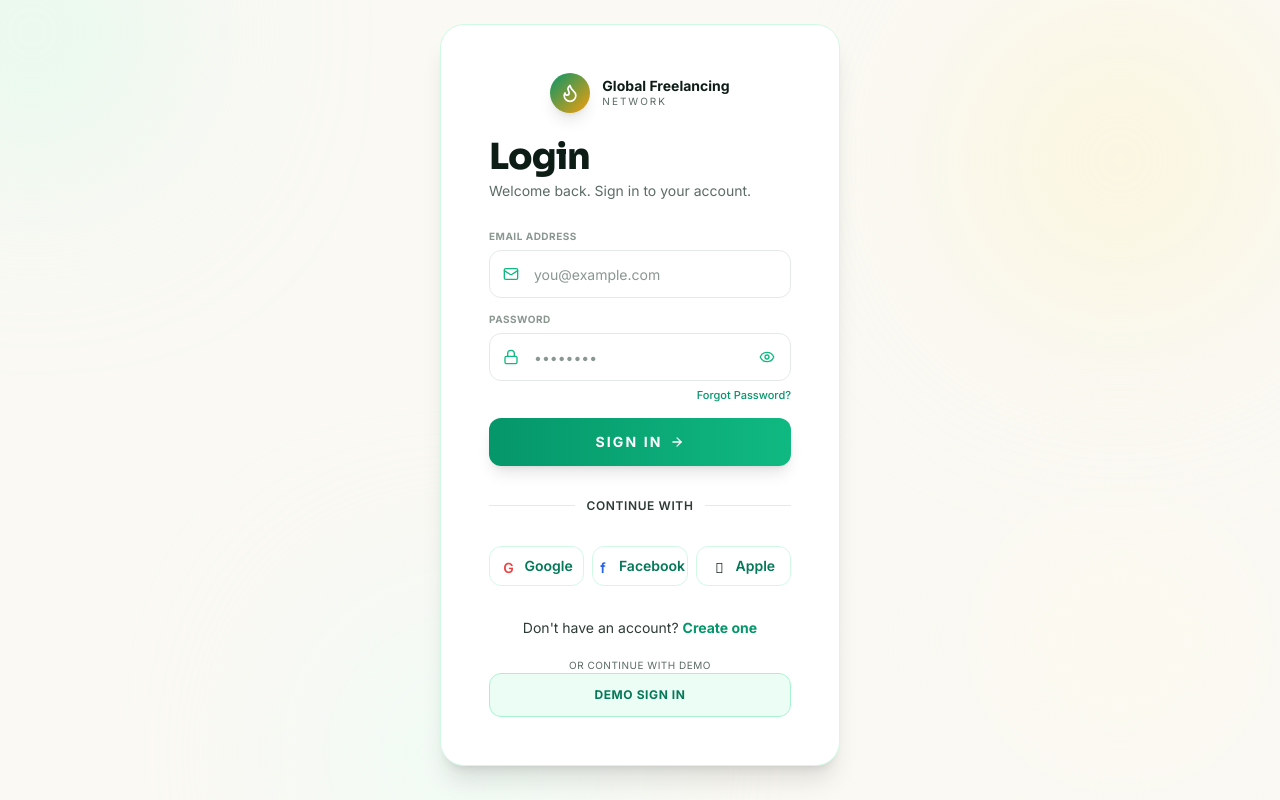
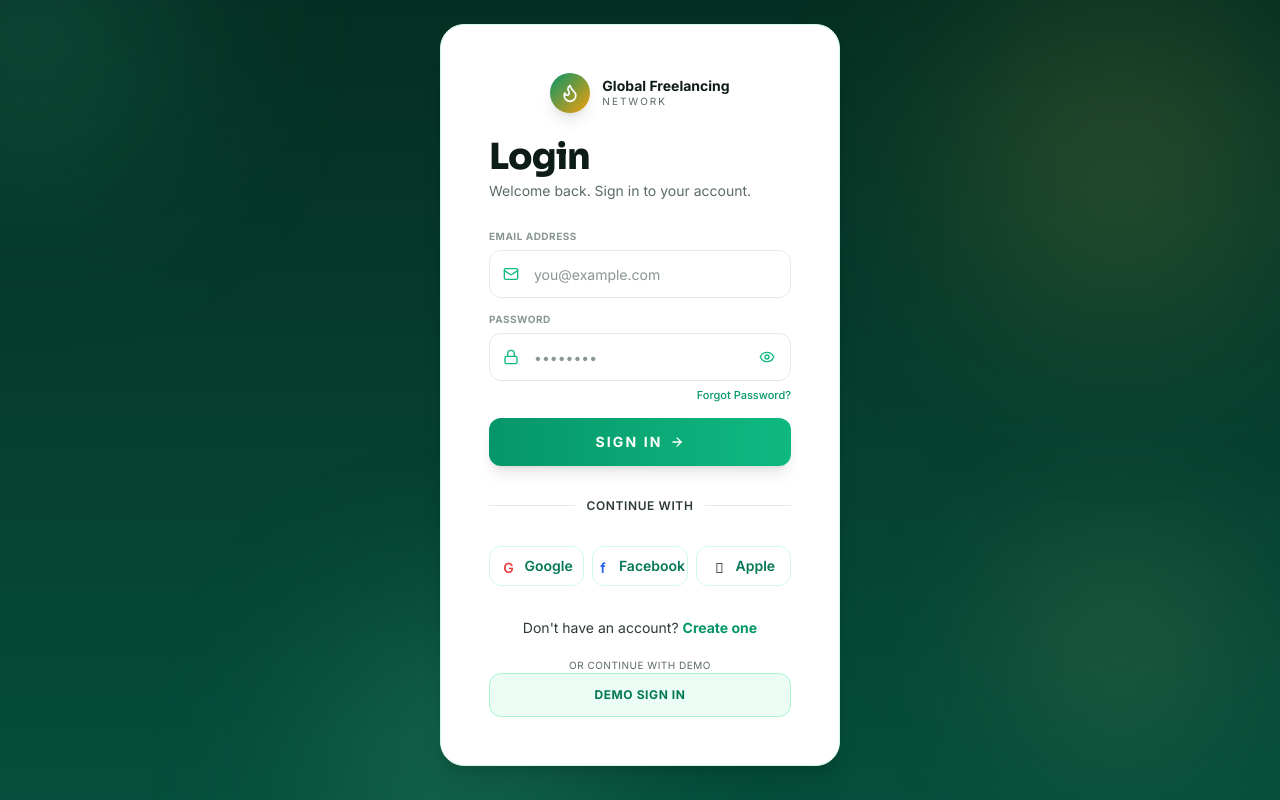
Before and after one commit to syedimad348-bit/global-freelancing-network, a React (Create React App) app in the folder frontend/: page /login in a window 1280 px wide. Built offline with nearby package versions, Linux system fonts and the light colour scheme; no server answers.

Commit message:
feat: login & register backgrounds match dashboard sidebar premium green
- bg-gradient-to-b from-[#052E22] to-[#064E3B] (same as sidebar)
- subtle emerald/amber glow blobs on dark green bg
- register page now uses single premium card matching login
- build passes (171.x kB JS gzipped)

```diff
--- a/frontend/src/pages/Login.jsx
+++ b/frontend/src/pages/Login.jsx
@@ -66,12 +66,12 @@ export default function Login() {
   );
 
   return (
-    <div className="min-h-screen bg-[#FAF9F4] text-ink font-sans antialiased relative overflow-hidden">
+    <div className="min-h-screen bg-gradient-to-b from-[#052E22] to-[#064E3B] text-ink font-sans antialiased relative overflow-hidden">
       {/* decorative blobs like reference */}
-      <div className="absolute -top-24 -left-24 w-64 h-64 rounded-full bg-emerald-100/60 blur-[100px] pointer-events-none" />
-      <div className="absolute top-0 right-0 w-80 h-80 rounded-full bg-amber-100/50 blur-[100px] pointer-events-none" />
-      <div className="absolute -bottom-24 left-1/4 w-72 h-72 rounded-full bg-emerald-50/70 blur-[90px] pointer-events-none" />
-      <div className="absolute bottom-10 right-10 w-60 h-60 rounded-full bg-amber-50/60 blur-[80px] pointer-events-none" />
+      <div className="absolute -top-24 -left-24 w-64 h-64 rounded-full bg-emerald-400/20 blur-[100px] pointer-events-none" />
+      <div className="absolute top-0 right-0 w-80 h-80 rounded-full bg-amber-300/15 blur-[100px] pointer-events-none" />
+      <div className="absolute -bottom-24 left-1/4 w-72 h-72 rounded-full bg-emerald-300/15 blur-[90px] pointer-events-none" />
+      <div className="absolute bottom-10 right-10 w-60 h-60 rounded-full bg-amber-200/10 blur-[80px] pointer-events-none" />
 
       {/* single login card */}
       <div className="relative z-10 mx-auto w-full max-w-md p-4 sm:p-6">
--- a/frontend/src/pages/Register.jsx
+++ b/frontend/src/pages/Register.jsx
@@ -40,12 +40,12 @@ export default function Register() {
   };
 
   return (
-    <div className="min-h-screen bg-[#FAF9F4] text-ink font-sans antialiased relative overflow-hidden">
-      {/* decorative blobs */}
-      <div className="absolute -top-24 -left-24 w-64 h-64 rounded-full bg-emerald-100/60 blur-[100px] pointer-events-none" />
-      <div className="absolute top-0 right-0 w-80 h-80 rounded-full bg-amber-100/50 blur-[100px] pointer-events-none" />
-      <div className="absolute -bottom-24 left-1/4 w-72 h-72 rounded-full bg-emerald-50/70 blur-[90px] pointer-events-none" />
-      <div className="absolute bottom-10 right-10 w-60 h-60 rounded-full bg-amber-50/60 blur-[80px] pointer-events-none" />
+    <div className="min-h-screen bg-gradient-to-b from-[#052E22] to-[#064E3B] text-ink font-sans antialiased relative overflow-hidden">
+      {/* decorative blobs like reference */}
+      <div className="absolute -top-24 -left-24 w-64 h-64 rounded-full bg-emerald-400/20 blur-[100px] pointer-events-none" />
+      <div className="absolute top-0 right-0 w-80 h-80 rounded-full bg-amber-300/15 blur-[100px] pointer-events-none" />
+      <div className="absolute -bottom-24 left-1/4 w-72 h-72 rounded-full bg-emerald-300/15 blur-[90px] pointer-events-none" />
+      <div className="absolute bottom-10 right-10 w-60 h-60 rounded-full bg-amber-200/10 blur-[80px] pointer-events-none" />
 
       <div className="relative z-10 mx-auto w-full max-w-md p-4 sm:p-6">
         <div className="relative rounded-3xl overflow-hidden bg-white border border-emerald-100 shadow-xl">
```
